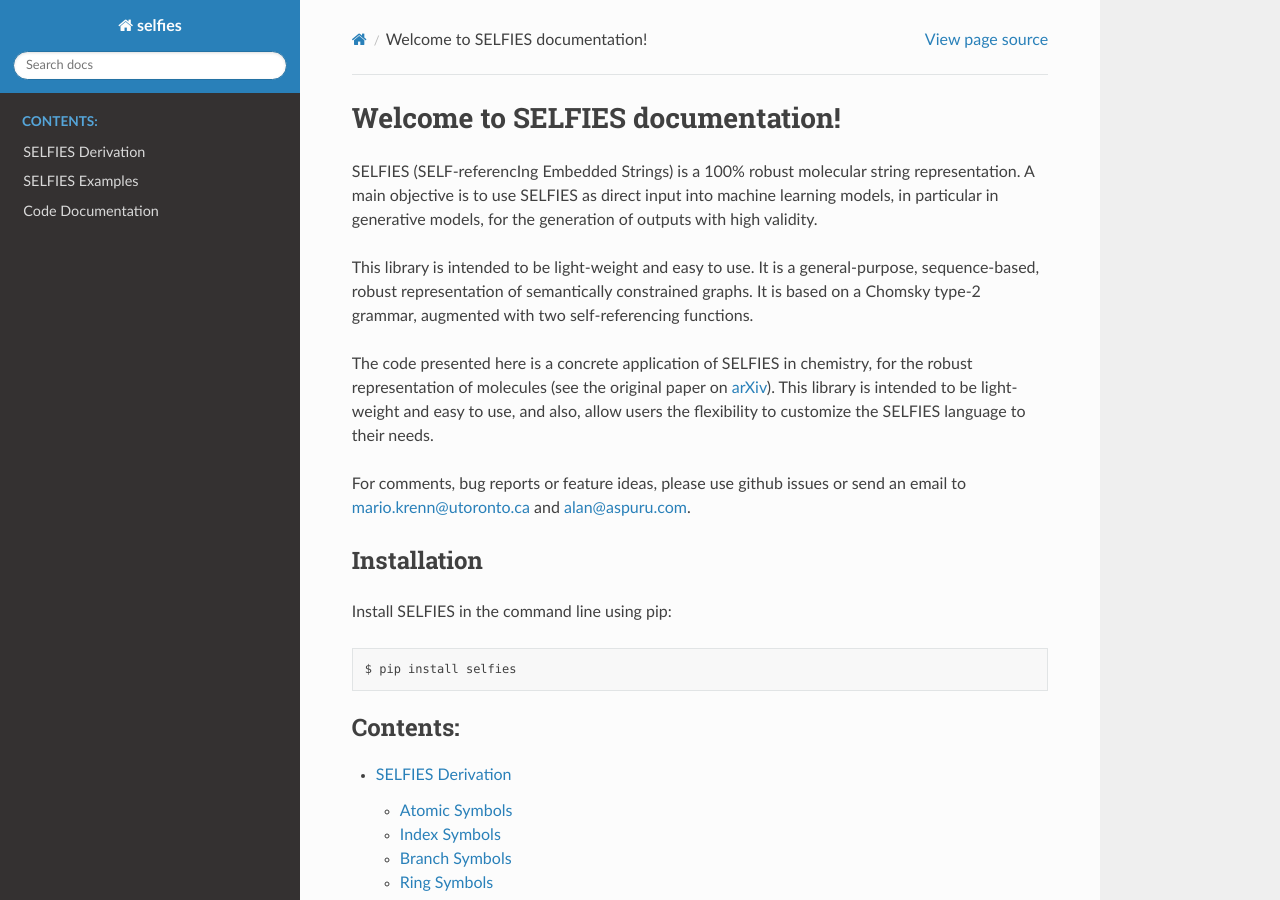
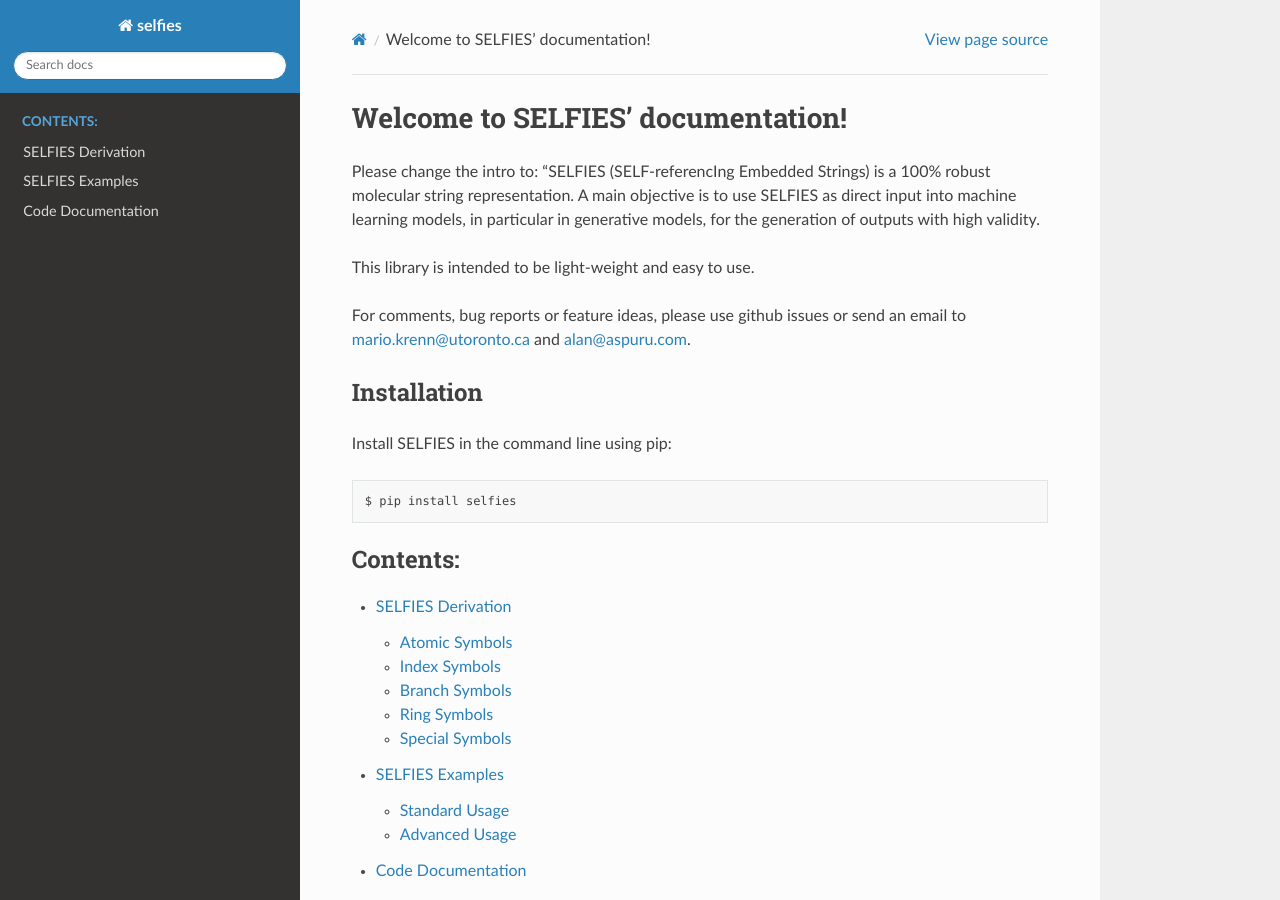
Before and after one commit to aspuru-guzik-group/selfies, a Sphinx documentation site: the page built from docs/source/index.rst, in a window 1280 px wide and 900 px high. Built offline with Sphinx 7.4.7 and the Read the Docs theme 2.0.0, drawn with Linux system fonts in a browser that asks for light colours.

Commit message:
Update index.rst

```diff
--- a/docs/source/index.rst
+++ b/docs/source/index.rst
@@ -3,20 +3,17 @@
    You can adapt this file completely to your liking, but it should at least
    contain the root `toctree` directive.
 
-Welcome to SELFIES documentation!
+Welcome to SELFIES' documentation!
 ===================================
-SELFIES (SELF-referencIng Embedded Strings) is a 100% robust molecular string representation. A main objective is to use SELFIES as direct input into machine learning models, in particular in generative models, for the generation of outputs with high validity.
+Please change the intro to: "SELFIES (SELF-referencIng Embedded Strings)
+is a 100% robust molecular string representation. A main objective is to
+use SELFIES as direct input into machine learning models, in particular
+in generative models, for the generation of outputs with high validity.
 
-This library is intended to be light-weight and easy to use. It is a general-purpose, sequence-based, robust representation of semantically constrained graphs. It is based on a Chomsky type-2 grammar, augmented with two self-referencing functions.
+This library is intended to be light-weight and easy to use.
 
-The code presented here is a concrete application of SELFIES in chemistry, for
-the robust representation of molecules (see the original paper on
-`arXiv <https://arxiv.org/abs/1905.13741>`_). This library is intended to
-be light-weight and easy to use, and also, allow users the flexibility
-to customize the SELFIES language to their needs.
-
-For comments, bug reports or feature ideas, please use github issues or send an email to
-mario.krenn@utoronto.ca and alan@aspuru.com.
+For comments, bug reports or feature ideas, please use github issues
+or send an email to mario.krenn@utoronto.ca and alan@aspuru.com.
 
 Installation
 ############
```
